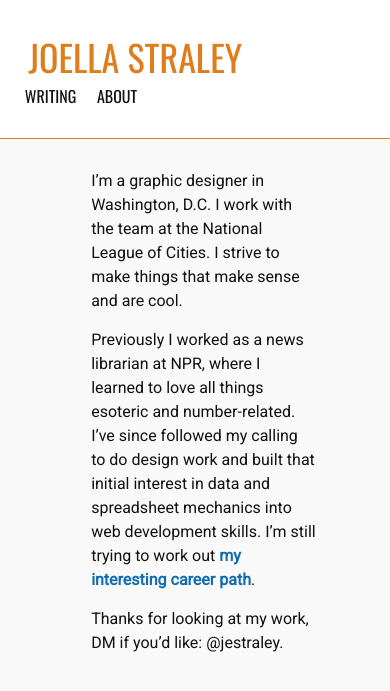
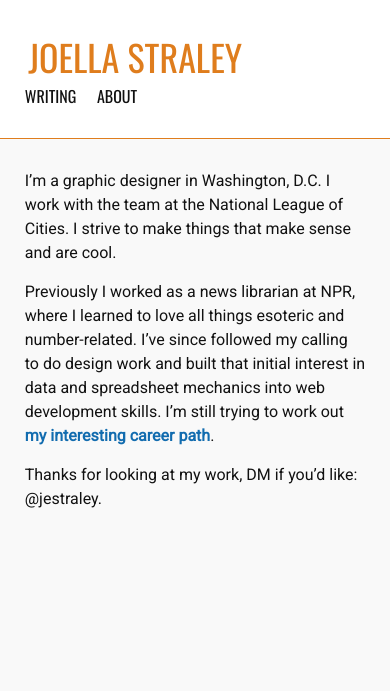
Before and after one commit to joellacarman/joellacarman.github.io, a Jekyll site: the page built from xabout.md, in a window 390 px wide. Shown: the top 691 px of the page. Built offline with Jekyll 4.4.1, drawn with Linux system fonts in a browser that asks for light colours.

Commit message:
fixed post padding on mobile

```diff
--- a/_sass/_layout.scss
+++ b/_sass/_layout.scss
@@ -172,6 +172,11 @@ html {
   margin: 0 auto;
   padding-left: 5%;
   width: 66%;
+
+    @include media-query($on-palm) {
+        width: 100%;
+        padding-left: 0;
+    }
 }
 
 .post-header {
--- a/js/main.js
+++ b/js/main.js
@@ -1,13 +0,0 @@
-
-var header = document.getElementById("header-img");
-var title = document.getElementsByTagName("header")[0].childNodes[1].childNodes[1];
-
-header.addEventListener("mouseover", function( event ) {
-    event.preventDefault();
-    title.style.color = "#DF7D1D";
-})
-
-header.addEventListener("mouseout", function( event ) {
-    event.preventDefault();
-    title.style.color = "#111111";
-})
```
Also changed, not shown: 2 other files.
